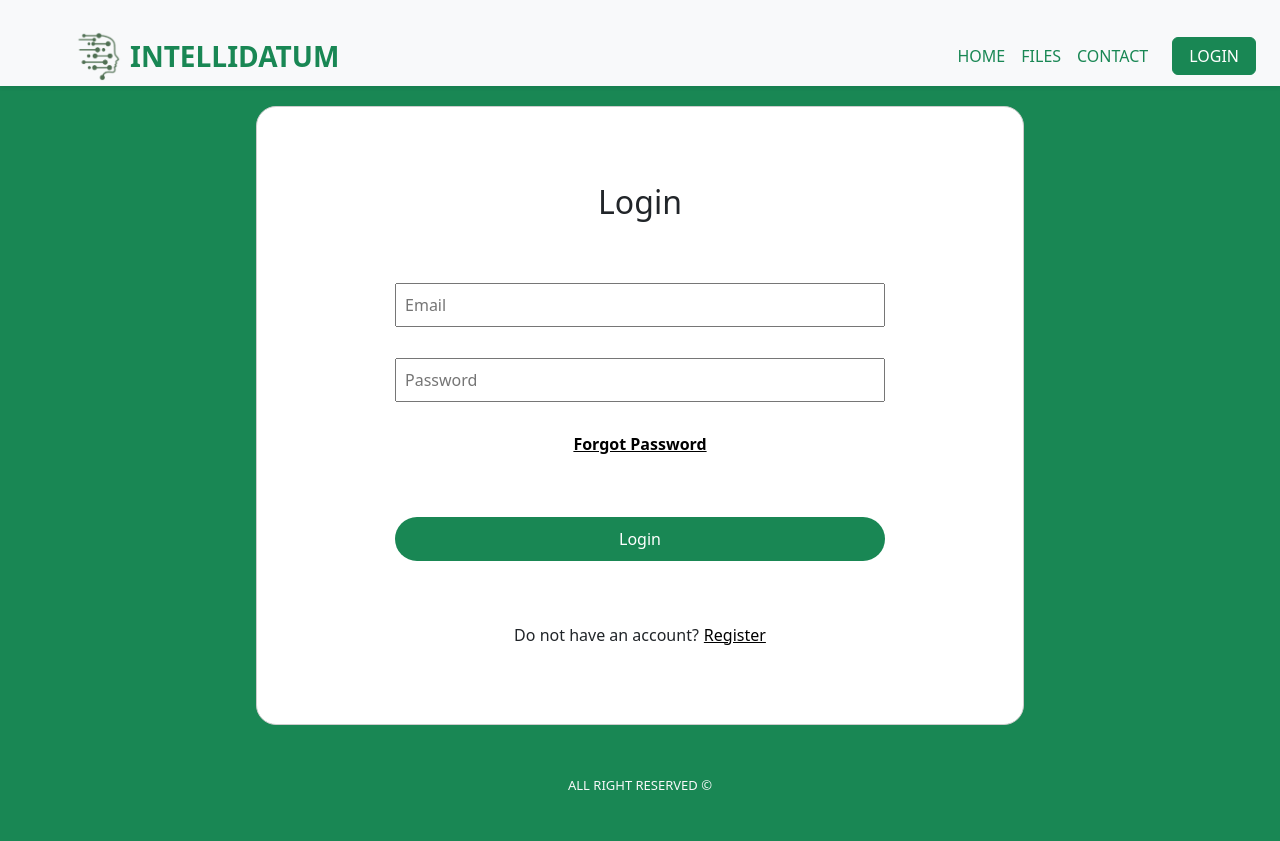
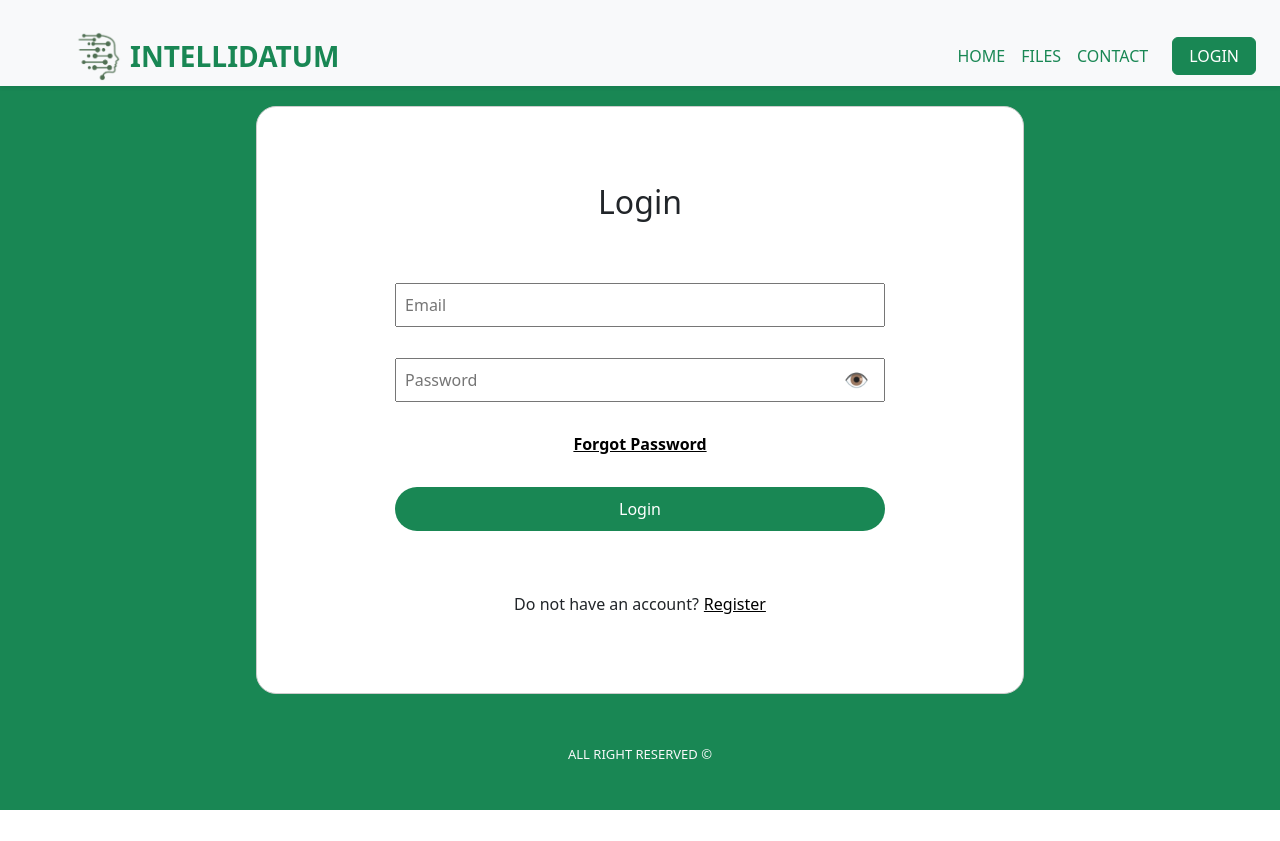
Before and after one commit to ZinoorFatima/IntelliDatum, a Next.js app: page /signin in a window 1280 px wide. After the commit the page ends 810 px from the top, so only its background shows below. Built offline with nearby package versions, Linux system fonts and the light colour scheme.

Commit message:
Updated password logic

```diff
--- a/app/reset-password/page.js
+++ b/app/reset-password/page.js
@@ -21,7 +21,7 @@ export default function ResetPasswordPage() {
 
   // Password validation function
   const validatePassword = (password) => {
-    const regex = /^(?=.[a-z])(?=.[A-Z])(?=.\d)(?=.[!@#$%^&])[A-Za-z\d!@#$%^&]{8,}$/;
+    const regex = /^(?=.*[a-z])(?=.*[A-Z])(?=.*\d)(?=.*[@$!%?&#^])[A-Za-z\d@$!%?&#^]{8,}$/;
     return regex.test(password);
   };
 
--- a/app/signin/page.js
+++ b/app/signin/page.js
@@ -1,8 +1,7 @@
-"use client"
-import React from 'react';
+"use client";
+import React, { useState } from 'react';
 import Link from 'next/link';
 import { useRouter } from 'next/navigation';
-import { useState } from 'react';
 import { useAuth } from '../context/auth';
 import toast from 'react-hot-toast';
 import 'bootstrap/dist/css/bootstrap.min.css';
@@ -11,14 +10,15 @@ const Signin = () => {
   const router = useRouter();
   const [email, setEmail] = useState("");
   const [password, setPassword] = useState("");
-    const [auth, setAuth] = useAuth("")
+  const [auth, setAuth] = useAuth("");
+  const [showPassword, setShowPassword] = useState(false);
 
   const handleNavigation = async (e) => {
     e.preventDefault();
 
     const data = {
-          email:email,
-          password:password
+      email: email,
+      password: password
     };
 
     try {
@@ -31,19 +31,15 @@ const Signin = () => {
       });
       const result = await res.json();
 
-          console.log(result, "RES: ", res.ok)
       if (res.ok) {
-            console.log("Login successful:", result);
         setAuth({
           ...auth,
-              user:result.user,
-              token:result.token,
+          user: result.user,
+          token: result.token,
         });
-            console.log(result.user)
         localStorage.setItem("auth", JSON.stringify({ user: result.user, token: result.token }));
         router.push("/");
       } else {
-            console.error("Login failed:", result);
         alert(result.message || "Login failed");
       }
     } catch (error) {
@@ -53,7 +49,8 @@ const Signin = () => {
   };
 
   return (
-        <div className='bg-success'
+    <div
+      className="bg-success"
       style={{
         display: 'flex',
         justifyContent: 'center',
@@ -83,9 +80,10 @@ const Signin = () => {
             type="email"
             id="email"
             name="email"
-              value ={email} onChange={(e) => setEmail(e.target.value)}
+            value={email}
+            onChange={(e) => setEmail(e.target.value)}
             style={{
-                width: '80%', // Adjust to desired width
+              width: '80%',
               padding: '8px',
               boxSizing: 'border-box',
             }}
@@ -95,28 +93,41 @@ const Signin = () => {
         </div>
 
         {/* Password Input */}
-          <div style={{ marginBottom: '5%', width: '100%', textAlign: 'center' }}>
+        <div style={{ marginBottom: '5%', width: '80%', position: 'relative', margin: '0 auto' }}>
           <input
-              type="password"
+            type={showPassword ? 'text' : 'password'}
             id="password"
             name="password"
-              value ={password} onChange={(e) => setPassword(e.target.value)}
+            value={password}
+            onChange={(e) => setPassword(e.target.value)}
             style={{
-                width: '80%', // Adjust to desired width
-                padding: '8px',
+              width: '100%',
+              padding: '8px 40px 8px 8px',
               boxSizing: 'border-box',
             }}
             placeholder="Password"
           />
+          <button
+            type="button"
+            onClick={() => setShowPassword(!showPassword)}
+            style={{
+              position: 'absolute',
+              right: '10px',
+              top: '50%',
+              transform: 'translateY(-50%)',
+              background: 'transparent',
+              border: 'none',
+              fontSize: '20px',
+              cursor: 'pointer',
+            }}
+          >
+            {showPassword ? '🙈' : '👁'}
+          </button>
         </div>
 
-          <Link href="/forgotPassword"style={{
-              color:'black',
-              fontWeight: 'bold',
-              marginBottom:'10%'
-            }}>Forgot Password</Link>
-
-
+        <Link href="/forgotPassword" style={{ color: 'black', fontWeight: 'bold', marginBottom: '5%' ,marginTop:'5%'}}>
+          Forgot Password
+        </Link>
 
         <button
           type="submit"
@@ -135,9 +146,7 @@ const Signin = () => {
           Login
         </button>
 
-
         <div
-
           style={{
             display: 'flex',
             justifyContent: 'center',
@@ -146,14 +155,11 @@ const Signin = () => {
             gap: '5px',
           }}
         >
-            <div >Do not have an account?</div>
-            <Link href="/signup"style={{
-              color:'black'
-            }}>Register</Link>
+          <div>Do not have an account?</div>
+          <Link href="/signup" style={{ color: 'black' }}>Register</Link>
         </div>
       </div>
     </div>
-
   );
 };
 
--- a/app/signup/page.js
+++ b/app/signup/page.js
@@ -55,7 +55,8 @@ const SignUp = () => {
       return false;
     }
 
-    const passwordRegex = /^(?=.[a-z])(?=.[A-Z])(?=.\d)(?=.[@$!%?&#^])[A-Za-z\d@$!%?&#^]{8,}$/;
+    //const passwordRegex = /^(?=.[a-z])(?=.[A-Z])(?=.\d)(?=.[@$!%?&#^])[A-Za-z\d@$!%?&#^]{8,}$/;
+    const passwordRegex = /^(?=.*[a-z])(?=.*[A-Z])(?=.*\d)(?=.*[@$!%?&#^])[A-Za-z\d@$!%?&#^]{8,}$/;
 
 
     if (!passwordRegex.test(password)) {
```
Lines whose indentation alone changed are shown as unchanged.
